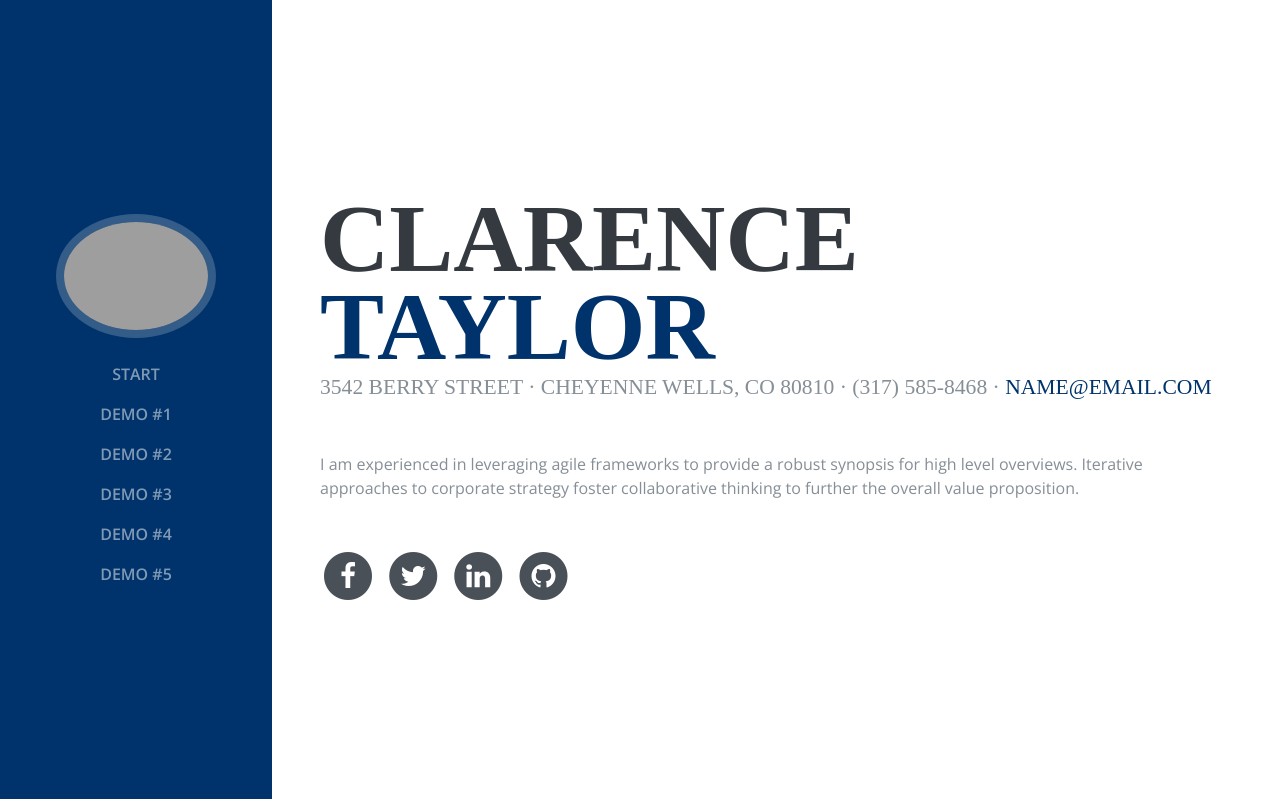
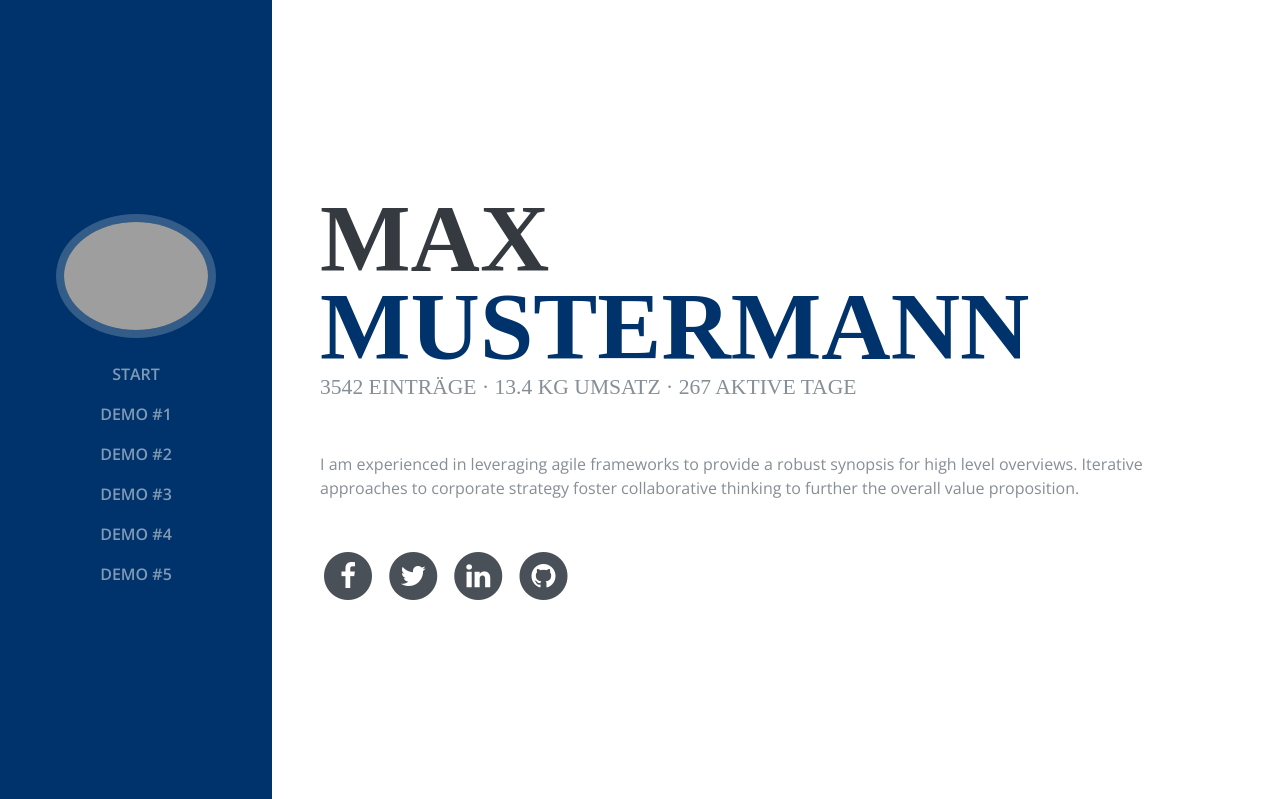
Before and after one commit to GianlucaFrongia/M151-Project, a PHP site: page /dashboard/dashboard.php in a window 1280 px wide. Shown: the top 799 px of the page. Run offline with PHP 8.4, Linux system fonts and the light colour scheme; some libraries are stand-ins or nearby versions; some web fonts are replaced; grey boxes are pictures that could not be loaded.

Commit message:
Small Fixes on Dashboard
Changed some text

```diff
--- a/dashboard/dashboard.php
+++ b/dashboard/dashboard.php
@@ -8,7 +8,7 @@
     <meta name="description" content="">
     <meta name="author" content="">
 
-    <title>Resume - Start Bootstrap Theme</title>
+    <title>Fitness-App</title>
 
     <!-- Bootstrap core CSS -->
     <link href="https://maxcdn.bootstrapcdn.com/bootstrap/4.0.0-beta.2/css/bootstrap.min.css" rel="stylesheet" integrity="sha384-PsH8R72JQ3SOdhVi3uxftmaW6Vc51MKb0q5P2rRUpPvrszuE4W1povHYgTpBfshb" crossorigin="anonymous">
@@ -65,11 +65,11 @@
 
       <section class="resume-section p-3 p-lg-5 d-flex d-column" id="about">
         <div class="my-auto">
-          <h1 class="mb-0">Clarence
-            <span class="text-primary">Taylor</span>
+          <h1 class="mb-0">Max
+            <span class="text-primary">Mustermann</span>
           </h1>
-          <div class="subheading mb-5">3542 Berry Street · Cheyenne Wells, CO 80810 · (317) 585-8468 ·
-            <a href="mailto:name@email.com">name@email.com</a>
+          <div class="subheading mb-5">
+            3542 Einträge · 13.4 KG Umsatz · 267 Aktive Tage
           </div>
           <p class="mb-5">I am experienced in leveraging agile frameworks to provide a robust synopsis for high level overviews. Iterative approaches to corporate strategy foster collaborative thinking to further the overall value proposition.</p>
           <ul class="list-inline list-social-icons mb-0">
```
